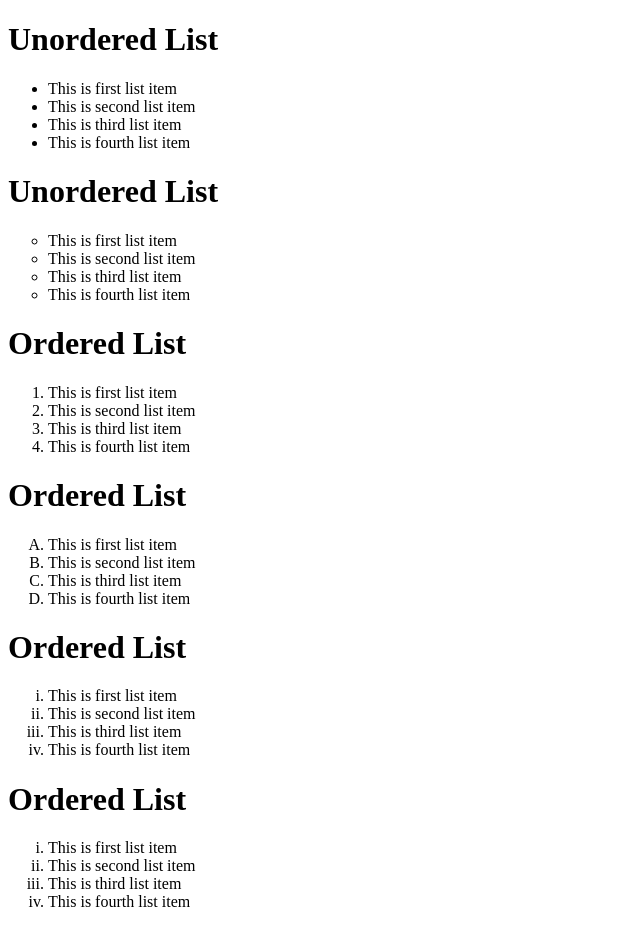
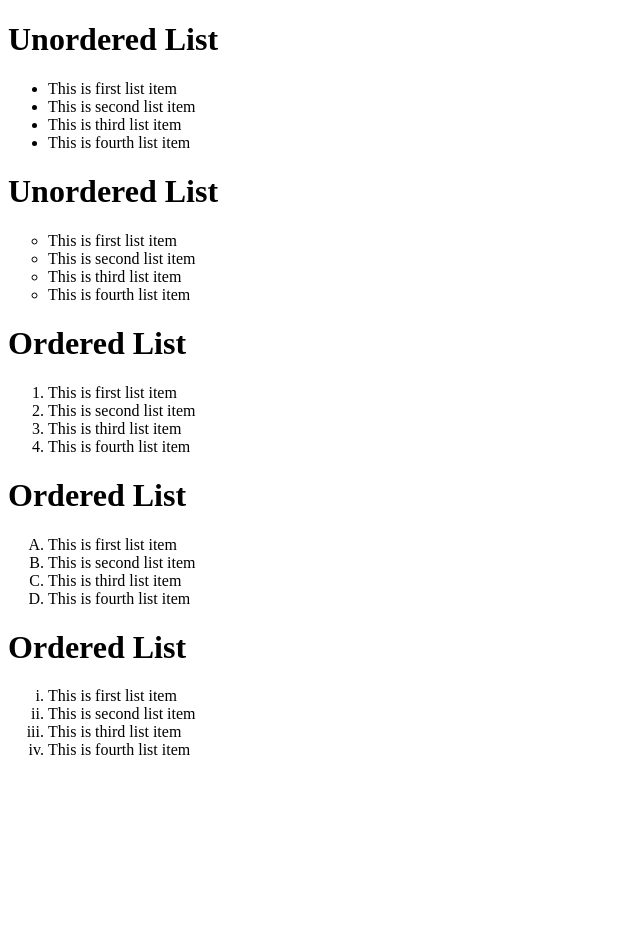
Before and after one commit to w3villa-abhishek-sharma/list-task, a plain HTML site: page index.html in a window 1280 px wide. Shown: the whole page, without its empty margins (0-640 px from the left). After the commit the page ends 800 px from the top, so only its background shows below. Drawn offline with Linux system fonts and the light colour scheme.

Commit message:
List Task Done

```diff
--- a/index.html
+++ b/index.html
@@ -59,15 +59,5 @@
     <li class="list__items">This is fourth list item</li>
    </ol>
   </div>
-
-  <div class="unordered__list">
-   <h1>Ordered List</h1>
-   <ol type="i" class="list">
-    <li class="list__items">This is first list item</li>
-    <li class="list__items">This is second list item</li>
-    <li class="list__items">This is third list item</li>
-    <li class="list__items">This is fourth list item</li>
-   </ol>
-  </div>
  </body>
 </html>
```
